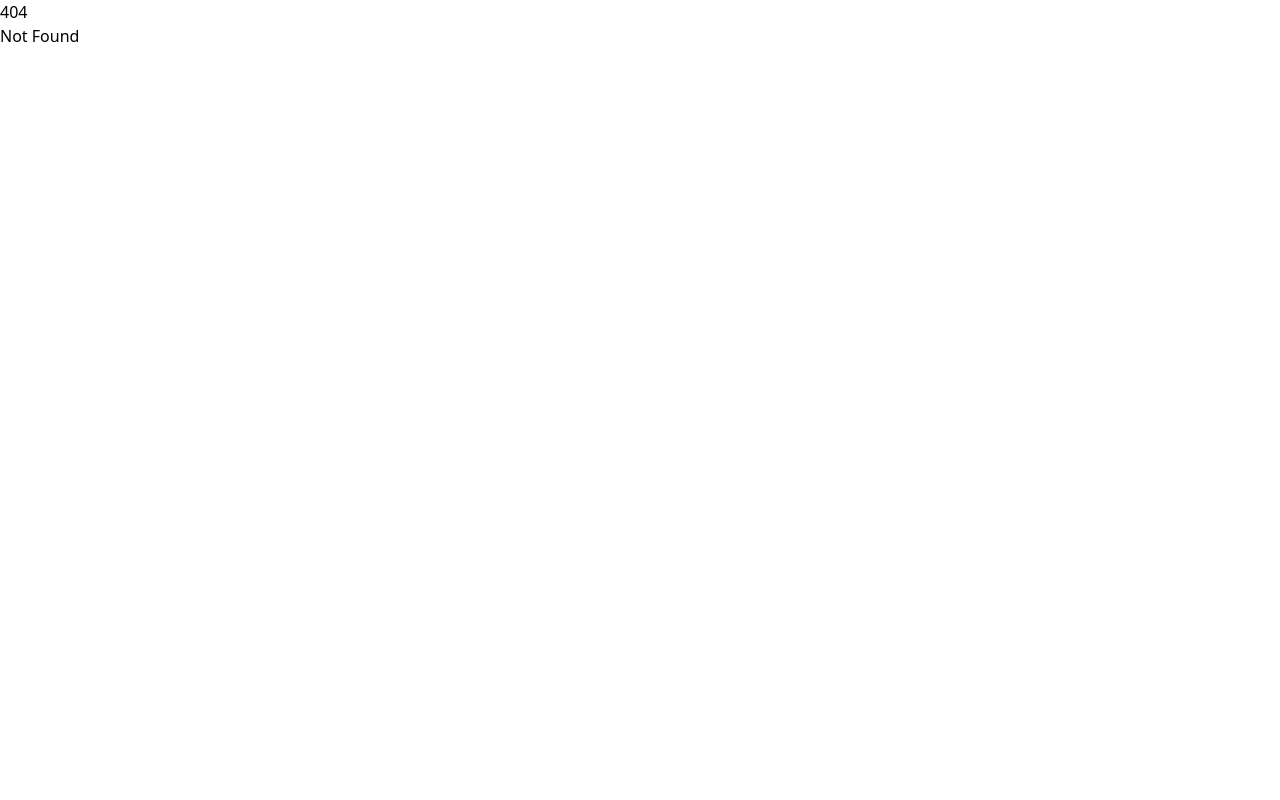
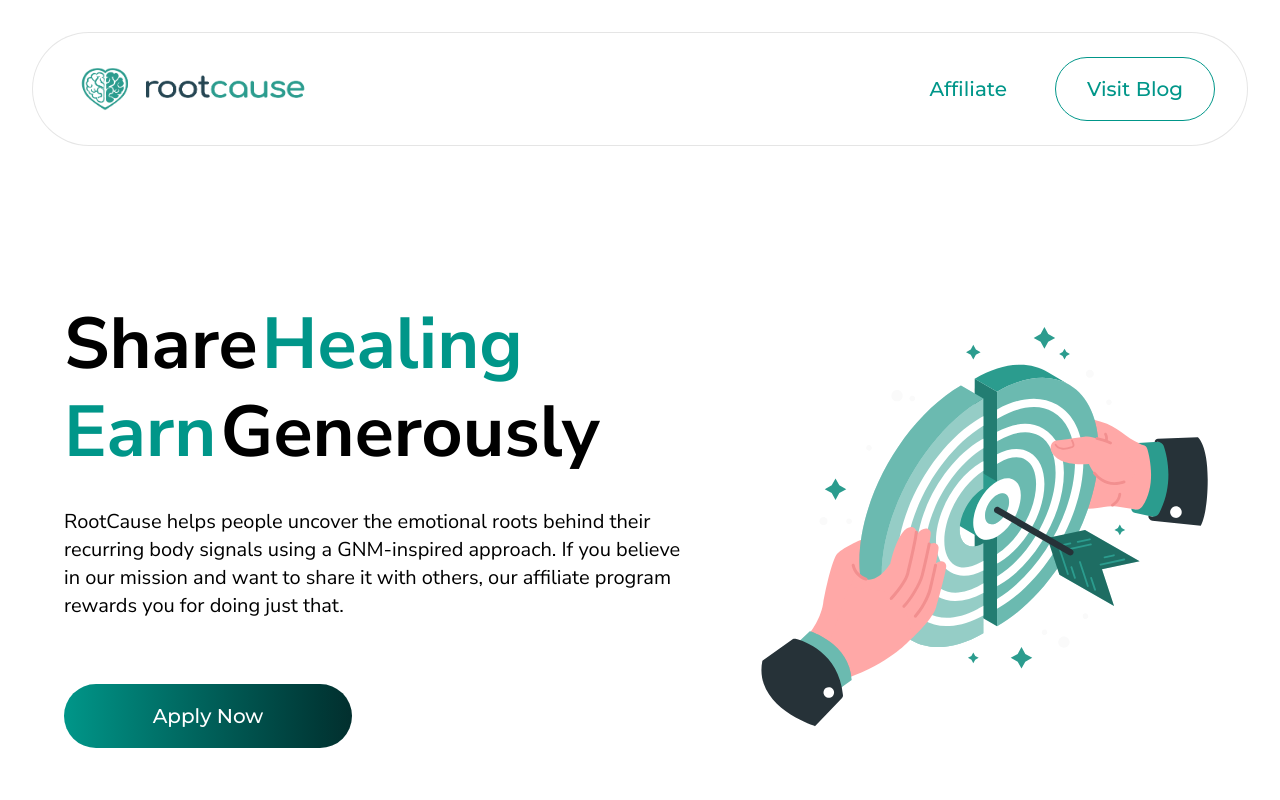
Before and after one commit to Amaximus0x/rootcause-landing, a SvelteKit app: page /affiliate in a window 1280 px wide. Before the commit this address had no page. Shown: the top 800 px of the page. Built offline with nearby package versions, Linux system fonts and the light colour scheme.

Commit message:
RC-74 Refactor landing page to use Footer component and import Header and Footer from a single module. Add new Affiliate page with structured content and SVG asset for visual enhancement.

```diff
--- a/src/routes/+page.svelte
+++ b/src/routes/+page.svelte
@@ -1,5 +1,5 @@
 <script>
-  import Header from '$lib/Header.svelte';
+  import { Header, Footer } from '$lib';
 </script>
 
 <!-- RootCause Landing Page -->
@@ -572,7 +572,7 @@
     </section>
 
     <!-- Final CTA Section -->
-    <section class="flex flex-col justify-start items-center gap-4 lg:gap-6">
+    <section class="flex flex-col justify-start items-center gap-4 lg:gap-6 mb-[45px] lg:mb-[119px]">
       <div class="self-stretch lg:w-[965px] text-center justify-start">
         <span class="text-black text-2xl lg:text-7xl font-bold font-['Nunito_Sans'] leading-loose lg:leading-[78px]">Your Symptoms Tell a Story. It's </span>
         <span class="text-teal-600 text-2xl lg:text-7xl font-bold font-['Nunito_Sans'] leading-loose lg:leading-[78px]">Time</span>
@@ -611,26 +611,7 @@
   </div>
 
   <!-- Footer -->
-  <footer class="w-full py-sm-6 border-t border-black/5 inline-flex flex-col justify-start items-center gap-lg-32">
-    <div class="self-stretch flex flex-col justify-start items-center gap-lg-32">
-      <img class="w-64 h-20" src="https://placehold.co/251x85" alt="RootCause logo" />
-      <nav class="self-stretch inline-flex justify-center items-center gap-md-16">
-        <a href="#contact" class="font-nunito text-body-medium text-pure-black">Contact</a>
-        <a href="#affiliate" class="font-nunito text-body-medium text-pure-black">Affiliate</a>
-        <a href="#privacy" class="font-nunito text-body-medium text-pure-black">Privacy Policy</a>
-        <a href="#terms" class="font-nunito text-body-medium text-pure-black">Terms and Conditions</a>
-        <a href="#newsletter" class="font-nunito text-body-medium text-pure-black">News Letter</a>
-      </nav>
-    </div>
-    <div class="inline-flex justify-start items-center gap-md-12">
-      {#each Array(4) as _, i}
-        <div class="w-sm-6 h-sm-6 relative overflow-hidden">
-          <div class="w-5 h-5 left-[2.25px] top-[2.25px] absolute bg-teal"></div>
-        </div>
-      {/each}
-    </div>
-    <div class="self-stretch font-nunito text-body-medium text-pure-black text-center">© 2025 rootcause</div>
-  </footer>
+  <Footer />
 
   <!-- Navigation Header -->
   <div class="absolute left-0 top-4 sm:top-6 lg:top-[77px] z-50 w-full px-4 sm:px-8 lg:px-16">
--- /dev/null
+++ b/src/routes/affiliate/+page.svelte
@@ -0,0 +1,108 @@
+<script>
+	import { Header, Footer } from '$lib';
+</script>
+
+<!-- RootCause Affiliate Page -->
+<div class="w-full h-auto relative bg-pure-white overflow-hidden">
+	<!-- Header -->
+	<div class="w-full px-4 sm:px-6 lg:px-8 py-6 lg:py-8">
+		<Header />
+	</div>
+
+	<!-- Hero Section -->
+	<div
+		class="w-full h-auto relative bg-gradient-to-br from-teal-light to-white px-4 sm:px-8 lg:px-16 py-16 lg:py-24"
+	>
+		<div
+			class="max-w-7xl mx-auto flex flex-col lg:flex-row items-center justify-between gap-12 lg:gap-16"
+		>
+			<!-- Left Content -->
+			<div class="flex-1 max-w-2xl">
+				<!-- Mobile Layout -->
+				<div class="lg:hidden inline-flex flex-col justify-start items-start gap-8">
+					<div class="self-stretch flex flex-col justify-start items-start gap-4">
+						<div class="self-stretch justify-start">
+							<span class="text-black text-5xl font-bold font-['Nunito_Sans'] leading-[56px]"
+								>Share
+							</span>
+							<span class="text-teal-600 text-5xl font-bold font-['Nunito_Sans'] leading-[56px]"
+								>Healing<br />Earn</span
+							>
+							<span class="text-black text-5xl font-bold font-['Nunito_Sans'] leading-[56px]">
+								Generously</span
+							>
+						</div>
+						<div
+							class="self-stretch justify-start text-black text-sm font-normal font-['Nunito_Sans'] leading-snug"
+						>
+							RootCause helps people uncover the emotional roots behind their recurring body signals
+							using a GNM-inspired approach. If you believe in our mission and want to share it with
+							others, our affiliate program rewards you for doing just that.
+						</div>
+					</div>
+					<div class="self-stretch flex flex-col justify-center items-start gap-5">
+						<div
+							class="self-stretch p-4 bg-gradient-to-r from-teal-600 to-teal-950 rounded-full inline-flex justify-center items-center gap-2.5"
+						>
+							<div
+								class="text-center justify-start text-white text-base font-medium font-['Montserrat'] leading-7"
+							>
+								Apply Now
+							</div>
+						</div>
+					</div>
+				</div>
+
+				<!-- Desktop Layout -->
+				<div
+					class="hidden lg:flex w-[625px] flex-col justify-start items-start gap-16"
+				>
+					<div class="self-stretch flex flex-col justify-start items-start gap-8">
+						<div class="w-[625px] justify-start">
+							<span class="text-black text-7xl font-bold font-['Nunito_Sans'] leading-[88px]"
+								>Share
+							</span>
+							<span class="text-teal-600 text-7xl font-bold font-['Nunito_Sans'] leading-[88px]"
+								>Healing<br />Earn</span
+							>
+							<span class="text-black text-7xl font-bold font-['Nunito_Sans'] leading-[88px]">
+								Generously</span
+							>
+						</div>
+						<div
+							class="self-stretch justify-start text-black text-xl font-normal font-['Nunito_Sans'] leading-7"
+						>
+							RootCause helps people uncover the emotional roots behind their recurring body signals
+							using a GNM-inspired approach. If you believe in our mission and want to share it with
+							others, our affiliate program rewards you for doing just that.
+						</div>
+					</div>
+                    <div
+                        class="w-72 h-16 px-4 py-2 bg-gradient-to-r from-teal-600 to-teal-950 rounded-full inline-flex justify-center items-center gap-2.5"
+                    >
+                        <div
+                            class="text-center justify-start text-white text-xl font-medium font-['Montserrat'] leading-7"
+                        >
+                            Apply Now
+                        </div>
+                    </div>
+				</div>
+			</div>
+
+			<!-- Right Content - Image Space -->
+			<div class="flex-1 flex justify-center items-center">
+				<div class="w-full max-w-lg h-96 lg:h-[500px] flex justify-center items-center">
+					<!-- Image placeholder - you can add the hands illustration here -->
+					<img src="/share-healing.svg" alt="Hands" class="w-full h-full object-contain" />
+				</div>
+			</div>
+		</div>
+	</div>
+
+
+
+	<!-- Footer -->
+	<div class="w-full mt-16">
+		<Footer />
+	</div>
+</div>
```
Also changed, not shown: static/share-healing.svg (added).
